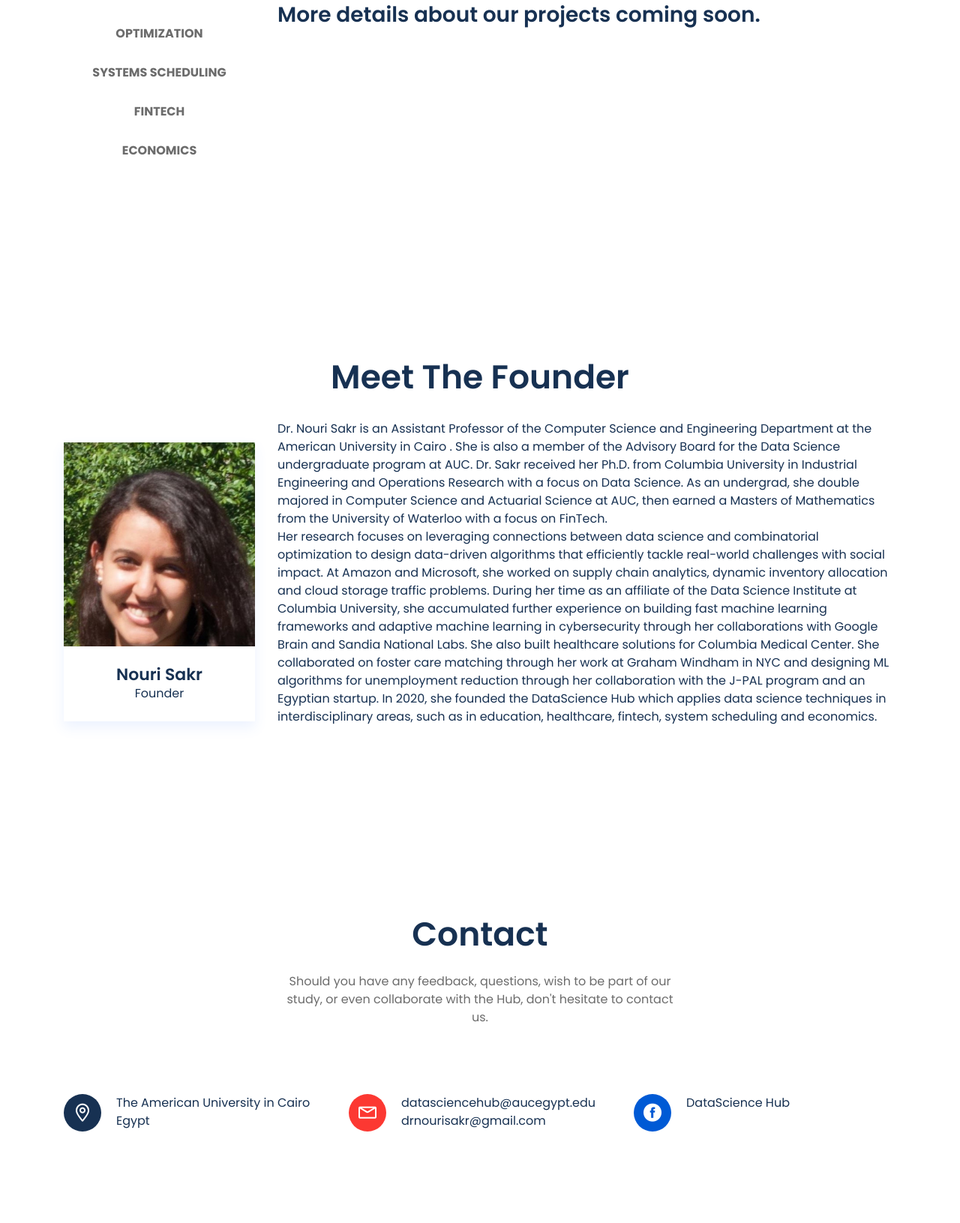
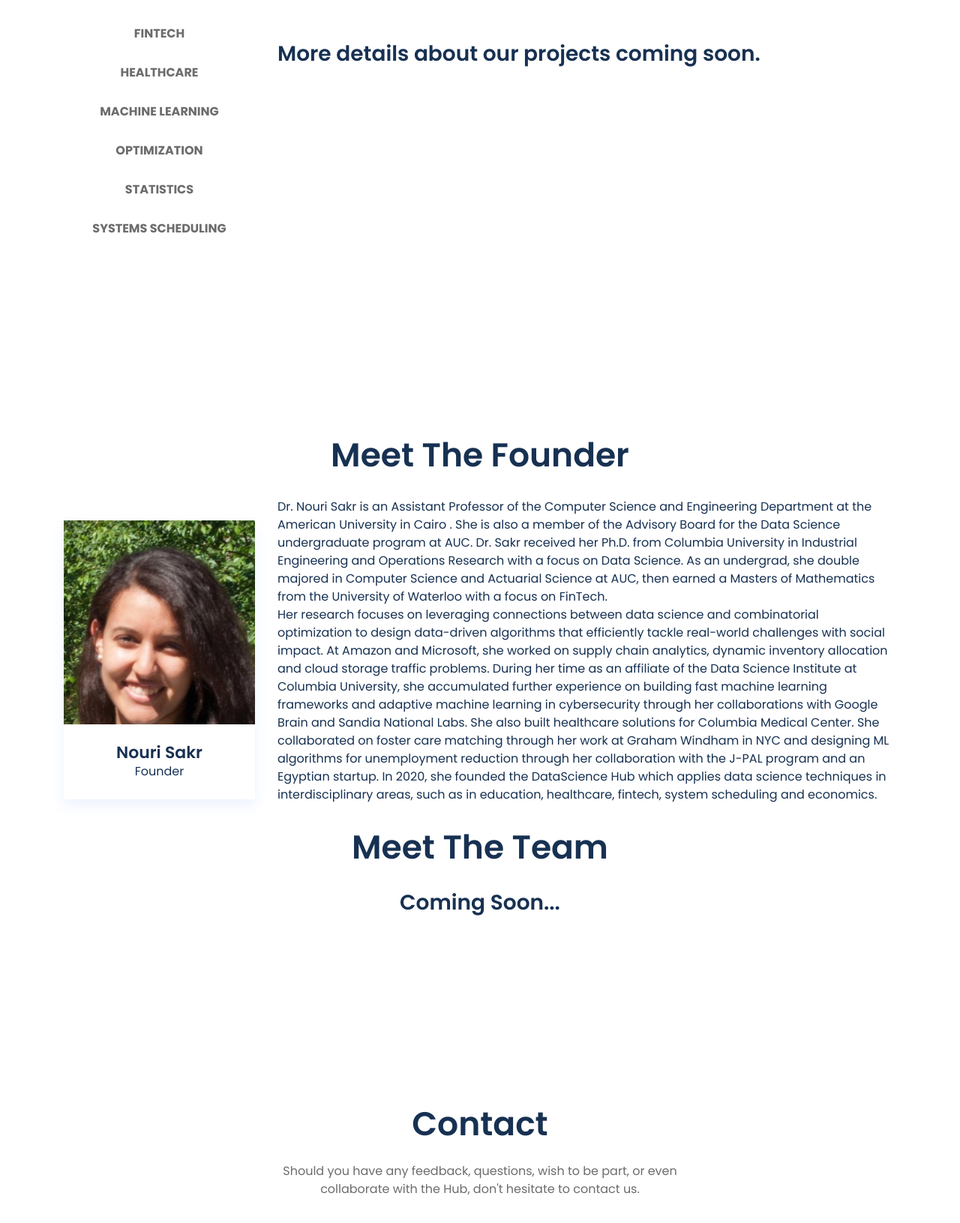
Before and after one commit to DataScience-Hub/datascience-hub.github.io, a plain HTML site: page index.html in a window 1280 px wide. Shown: the part 1210-2841 px from the top of the page at 75% size. Drawn offline with Linux system fonts and the light colour scheme.

Commit message:
all comments

```diff
--- a/index.html
+++ b/index.html
@@ -272,13 +272,15 @@
                 <div class="col-lg-3 col-md-3">
                     <div class="portfolio-menu text-center mt-50">
                         <ul>
-                            <li data-filter="*" class="active">ALL WORK</li>
+                            <li data-filter="*" class="active">ALL TEAMS</li>
+                            <li data-filter=".economics-4">Economics</li>
                             <li data-filter=".education-4">Education</li>
+                            <li data-filter=".fintech-4">FinTech</li>
                             <li data-filter=".healthcare-4">Healthcare</li>
+                            <li data-filter=".ml-4">Machine Learning</li>
                             <li data-filter=".optimization-4">Optimization</li>
+                            <li data-filter=".stats-4">Statistics</li>
                             <li data-filter=".systems-4">Systems Scheduling</li>
-                            <li data-filter=".fintech-4">FinTech</li>
-                            <li data-filter=".economics-4">Economics</li>
                         </ul>
                     </div>
                 </div>
@@ -833,6 +835,19 @@
                 </div> -->
             </div>
         </div>
+        <div class="container">
+            <div class="row justify-content-center">
+                <div class="col-lg-6 col-md-10">
+                    <div class="section-title text-center pt-30 pb-30">
+                        <h3 class="title">Meet The Team</h3>
+                        <!-- <p class="text">The team behind the Hub!</p> -->
+                    </div>
+                </div>
+            </div>
+            <div class="row justify-content-center">
+                    <h3 class="text-center">Coming Soon...</h3>
+            </div>
+        </div>
     </section>
 
     <!--====== TEAM  ENDS ======-->
@@ -845,7 +860,7 @@
                 <div class="col-lg-6 col-md-10">
                     <div class="section-title text-center pb-30">
                         <h3 class="title">Contact</h3>
-                        <p class="text">Should you have any feedback, questions, wish to be part of our study, or even collaborate with the Hub, don't hesitate to contact us.</p>
+                        <p class="text">Should you have any feedback, questions, wish to be part, or even collaborate with the Hub, don't hesitate to contact us.</p>
                     </div> <!-- section title -->
                 </div>
             </div>
```
Also changed, not shown: assets/images/favicon.png.
